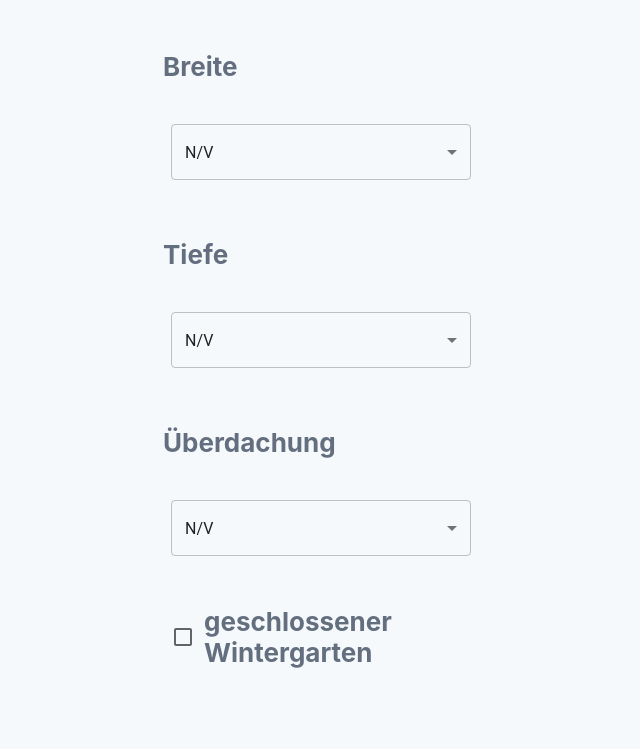
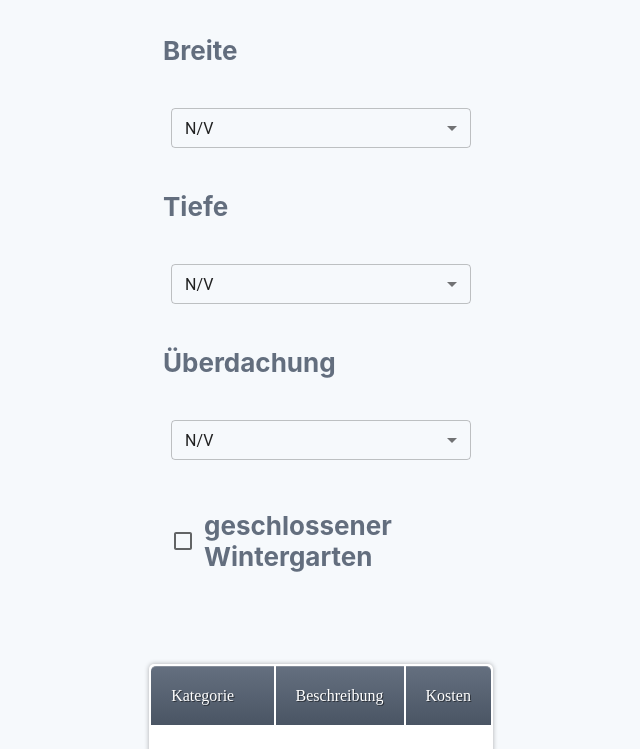
Before and after one commit to osmanozts/price-calculator, a React (Create React App) app: page / in a window 1280 px wide. Shown: the top 749 px of the page, without its empty margins (319-959 px from the left). Built offline with nearby package versions, Linux system fonts and the light colour scheme; a web font is replaced by a local one.

Commit message:
small styling

```diff
--- a/src/Styles/Selector.css
+++ b/src/Styles/Selector.css
@@ -2,7 +2,6 @@
 .selectorContainer {
     justify-content: flex-start;
     text-align: start;
-    margin: 16px 0px 0px 0px;
    }
 .selectorTitle {
     color: #636E7E;
--- a/src/components/CustomSelector.js
+++ b/src/components/CustomSelector.js
@@ -43,7 +43,7 @@ export default function CustomSelector(props) {
     <div className='selectorContainer'>
       <h4 className='selectorTitle'>{title}</h4>
 
-      <FormControl sx={{ m: 1, width: 300 }}>
+      <FormControl sx={{ m: 1, width: 300 }} size="small">
         <Select
           value={value}
           onChange={handleChange}
```
